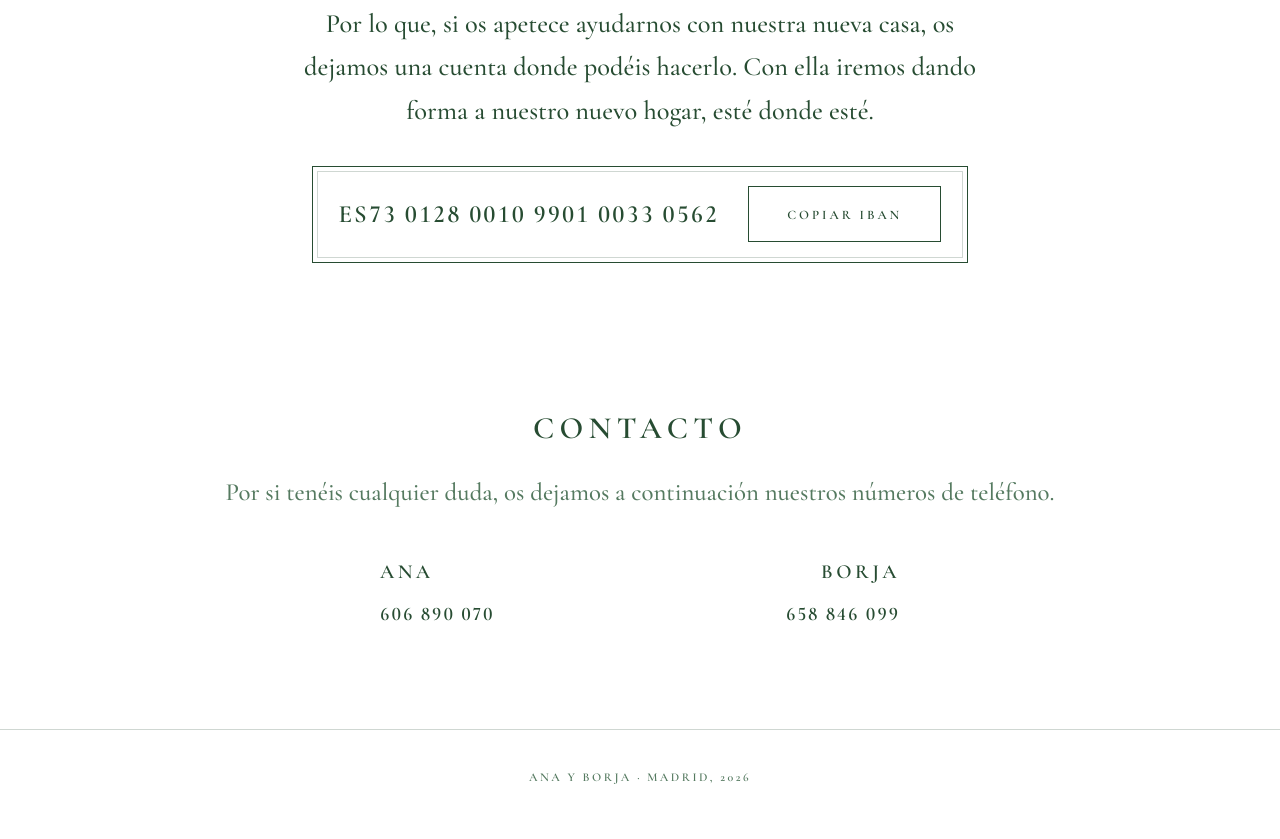
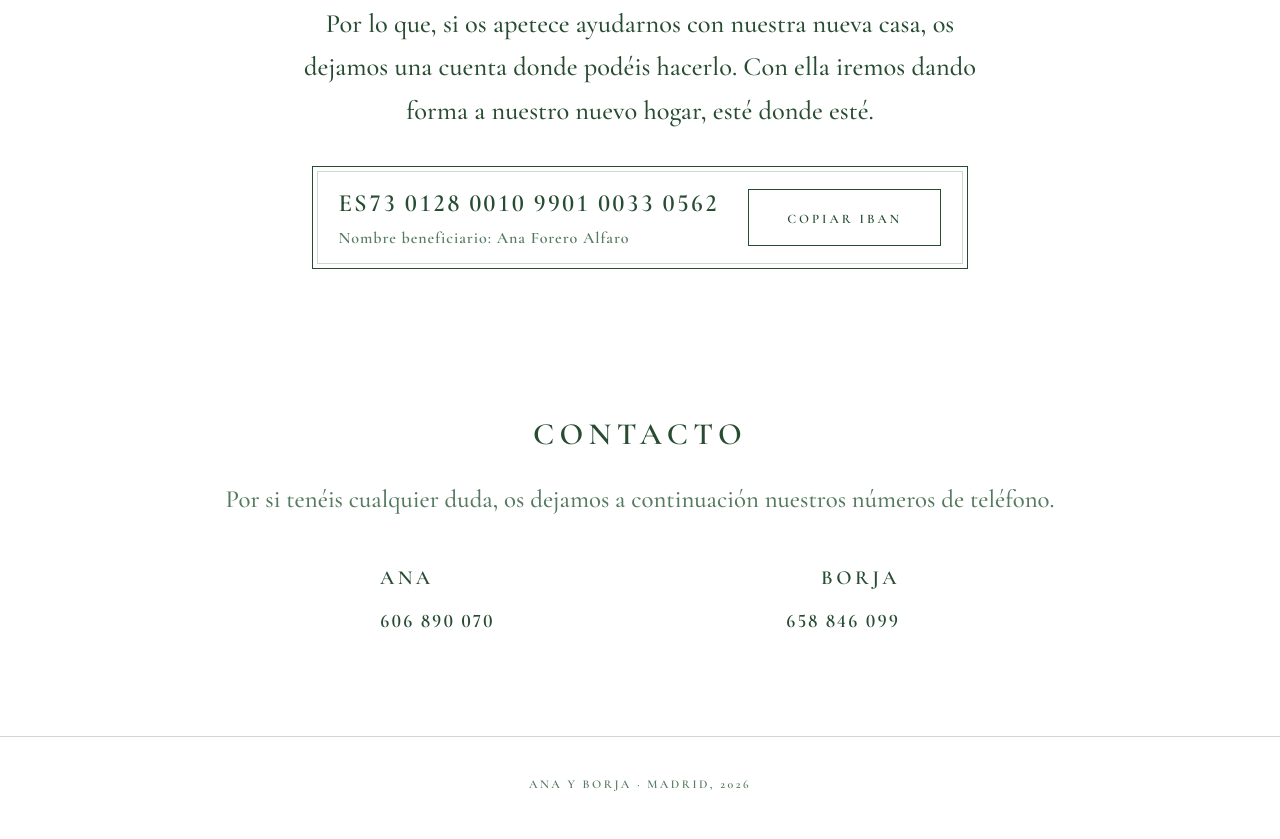
Before and after one commit to borjagomeztrenorrodriguez-web/anayborja-web, a plain HTML site: page index.html in a window 1280 px wide. Shown: the part 3697-4536 px from the top of the page. Drawn offline with nearby package versions, Linux system fonts and the light colour scheme; a web font is replaced by a local one.

Commit message:
Añadir nombre de beneficiario bajo el IBAN

```diff
--- a/index.html
+++ b/index.html
@@ -206,7 +206,7 @@ footer{ padding:2rem 1rem 2.6rem; text-align:center; border-top:1px solid var(--
       <p class="txt">Como bien sabéis, aún no sabemos si viviremos en España o en UK. Regalarnos una tostadora es arriesgado: ¿enchufe inglés o español?</p>
       <p class="txt">Por lo que, si os apetece ayudarnos con nuestra nueva casa, os dejamos una cuenta donde podéis hacerlo. Con ella iremos dando forma a nuestro nuevo hogar, esté donde esté.</p>
       <div class="iban">
-        <div><output id="iban">ES73 0128 0010 9901 0033 0562</output></div>
+        <div><output id="iban">ES73 0128 0010 9901 0033 0562</output><span class="et" style="display:block;margin-top:.4rem;font-weight:600;letter-spacing:.06em;text-transform:none;font-variant-caps:normal">Nombre beneficiario: Ana Forero Alfaro</span></div>
         <button type="button" class="boton" id="copiar">Copiar IBAN</button>
       </div>
       <p class="aviso" id="aviso" role="status" aria-live="polite"></p>
```
